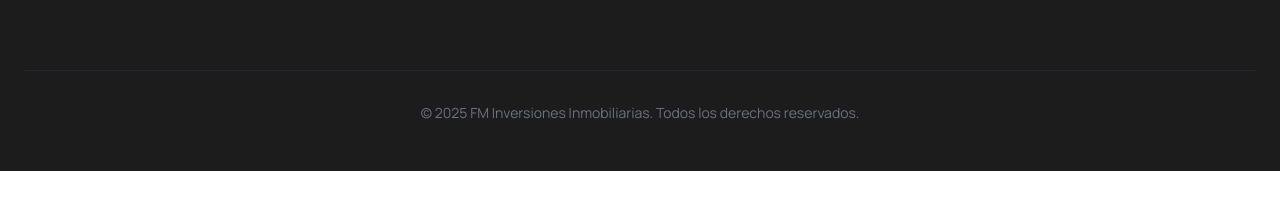
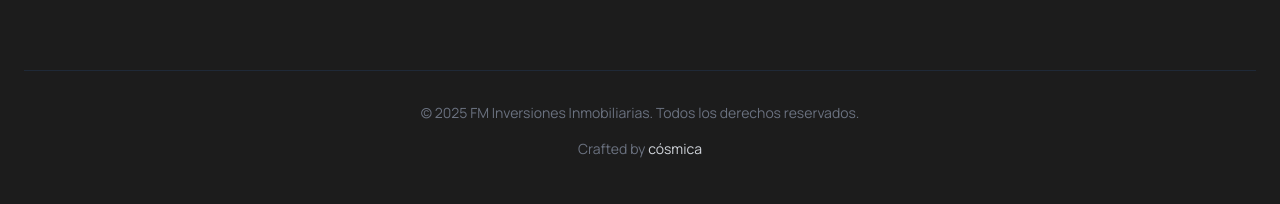
Before and after one commit to simonquintana90/fm-inmobiliaria-web, a React (Vite) app: page /#/properties/dominican-republic in a window 1280 px wide. Shown: the part 1008-1212 px from the top of the page. Before the commit the page ends 1179 px from the top, so only its background shows below. Built offline with nearby package versions, Linux system fonts and the light colour scheme; no server answers.

Commit message:
Web 1.0.12

```diff
--- a/components/Footer.tsx
+++ b/components/Footer.tsx
@@ -1,4 +1,3 @@
-
 import React from 'react';
 import { Link } from 'react-router-dom';
 import { LogoIcon } from './Icons';
@@ -41,7 +40,13 @@
 
         </div>
         <div className="mt-24 pt-8 border-t border-gray-800 text-center text-gray-500 text-sm">
-          &copy; {new Date().getFullYear()} FM Inversiones Inmobiliarias. Todos los derechos reservados.
+          <p>&copy; {new Date().getFullYear()} FM Inversiones Inmobiliarias. Todos los derechos reservados.</p>
+          <p className="mt-4">
+            Crafted by{' '}
+            <a href="https://www.cosmicaweb.com/" target="_blank" rel="noopener noreferrer" className="text-gray-300 hover:text-white transition-colors duration-300">
+              cósmica
+            </a>
+          </p>
         </div>
       </div>
     </footer>
```
